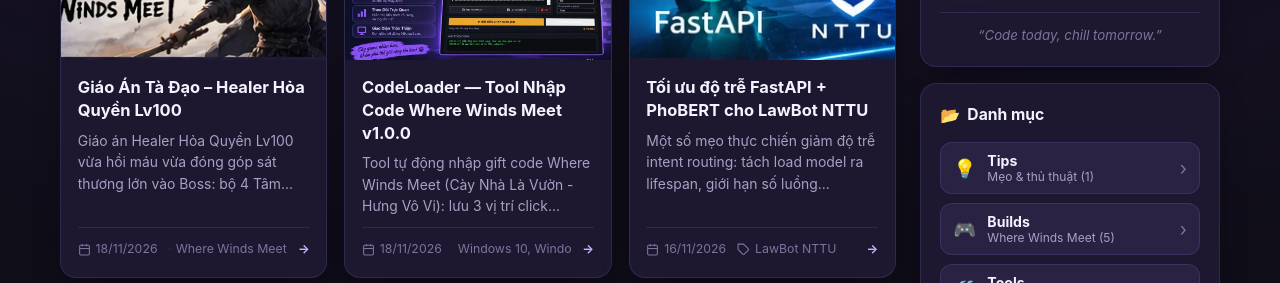
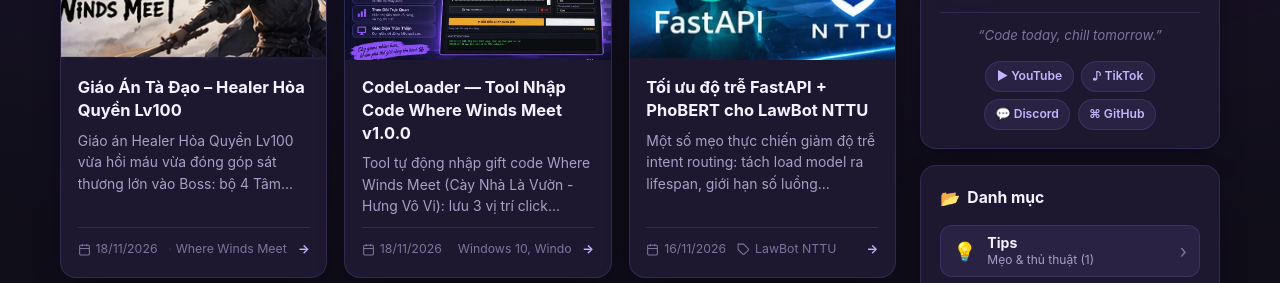
Before and after one commit to Hugz211104/MyBlogs, an Astro site: page / in a window 1280 px wide. Shown: the part 511-794 px from the top of the page. Built offline with nearby package versions, Linux system fonts and the light colour scheme; Astro itself is replaced by a stand-in of ours.

Commit message:
feat: add YouTube and TikTok links to sidebar and footer

```diff
--- a/src/components/Footer.astro
+++ b/src/components/Footer.astro
@@ -28,9 +28,14 @@ const year = new Date().getFullYear();
             <path d="M12 .5C5.65.5.5 5.65.5 12a11.5 11.5 0 0 0 7.86 10.92c.58.1.79-.25.79-.55v-2.16c-3.2.7-3.87-1.36-3.87-1.36-.52-1.33-1.28-1.68-1.28-1.68-1.04-.72.08-.7.08-.7 1.15.08 1.76 1.18 1.76 1.18 1.03 1.76 2.7 1.25 3.36.96.1-.74.4-1.25.73-1.54-2.55-.29-5.24-1.28-5.24-5.69 0-1.26.45-2.29 1.18-3.1-.12-.29-.51-1.46.11-3.05 0 0 .97-.31 3.17 1.18a11 11 0 0 1 5.78 0c2.2-1.49 3.16-1.18 3.16-1.18.63 1.59.24 2.76.12 3.05.74.81 1.18 1.84 1.18 3.1 0 4.42-2.69 5.4-5.26 5.68.42.36.79 1.06.79 2.15v3.18c0 .31.21.66.8.55A11.5 11.5 0 0 0 23.5 12C23.5 5.65 18.35.5 12 .5Z" />
           </svg>
         </a>
-        <a href={SITE.socials.youtube} target="_blank" rel="noopener noreferrer" aria-label="YouTube" class="social-btn">
+        <a href={SITE.socials.youtube} target="_blank" rel="noopener noreferrer" aria-label="YouTube" title="YouTube (@MUSICandANIMEVN)" class="social-btn">
           <svg viewBox="0 0 24 24" width="16" height="16" fill="currentColor">
             <path d="M23 7.2a3 3 0 0 0-2.1-2.1C19 4.6 12 4.6 12 4.6s-7 0-8.9.5A3 3 0 0 0 1 7.2 31 31 0 0 0 .5 12a31 31 0 0 0 .5 4.8 3 3 0 0 0 2.1 2.1c1.9.5 8.9.5 8.9.5s7 0 8.9-.5a3 3 0 0 0 2.1-2.1A31 31 0 0 0 23.5 12 31 31 0 0 0 23 7.2ZM9.7 15.2V8.8l5.8 3.2-5.8 3.2Z" />
+          </svg>
+        </a>
+        <a href={SITE.socials.tiktok} target="_blank" rel="noopener noreferrer" aria-label="TikTok" title="TikTok (@cachephoabruh1)" class="social-btn">
+          <svg viewBox="0 0 24 24" width="16" height="16" fill="currentColor">
+            <path d="M19.59 6.69a4.83 4.83 0 0 1-3.77-4.25V2h-3.45v13.67a2.89 2.89 0 0 1-2.88 2.5 2.89 2.89 0 0 1-2.89-2.89 2.89 2.89 0 0 1 2.89-2.89c.28 0 .54.04.79.1v-3.5a6.37 6.37 0 0 0-.79-.05A6.34 6.34 0 0 0 3.15 15.2a6.34 6.34 0 0 0 6.34 6.34 6.34 6.34 0 0 0 6.34-6.34V8.73a8.2 8.2 0 0 0 4.77 1.52V6.8a4.84 4.84 0 0 1-1.01-.11Z" />
           </svg>
         </a>
         <a href={SITE.socials.discord} target="_blank" rel="noopener noreferrer" aria-label="Discord" class="social-btn">
--- a/src/lib/site.ts
+++ b/src/lib/site.ts
@@ -12,7 +12,8 @@ export const SITE = {
   ogImage: '/og-default.png',
   socials: {
     github: 'https://github.com/Hugz211104/MyBlogs',
-    youtube: 'https://youtube.com',
+    youtube: 'https://www.youtube.com/@MUSICandANIMEVN',
+    tiktok: 'https://www.tiktok.com/@cachephoabruh1',
     discord: 'https://discord.com/invite/KSuF2SVnsg',
     email: 'mailto:nhokhungtg182@gmail.com',
   },
--- a/src/pages/index.astro
+++ b/src/pages/index.astro
@@ -64,6 +64,20 @@ const categoryCounts = {
           <p class="about-text">{SITE.about}</p>
         </div>
         <blockquote class="about-quote">“{SITE.quote}”</blockquote>
+        <div class="about-socials">
+          <a href={SITE.socials.youtube} target="_blank" rel="noopener noreferrer" class="about-social-pill">
+            ▶ YouTube
+          </a>
+          <a href={SITE.socials.tiktok} target="_blank" rel="noopener noreferrer" class="about-social-pill">
+            ♪ TikTok
+          </a>
+          <a href={SITE.socials.discord} target="_blank" rel="noopener noreferrer" class="about-social-pill">
+            💬 Discord
+          </a>
+          <a href={SITE.socials.github} target="_blank" rel="noopener noreferrer" class="about-social-pill">
+            ⌘ GitHub
+          </a>
+        </div>
       </section>
 
       <!-- Categories -->
@@ -258,6 +272,33 @@ const categoryCounts = {
     text-align: center;
   }
 
+  .about-socials {
+    display: flex;
+    flex-wrap: wrap;
+    justify-content: center;
+    gap: 0.45rem;
+    margin-top: 0.85rem;
+  }
+
+  .about-social-pill {
+    display: inline-flex;
+    align-items: center;
+    gap: 0.25rem;
+    padding: 0.28rem 0.65rem;
+    border-radius: 999px;
+    font-size: 0.76rem;
+    font-weight: 600;
+    background: var(--bg-pill);
+    border: 1px solid var(--border);
+    color: var(--accent-text);
+    transition: border-color 0.16s ease, background-color 0.16s ease;
+  }
+
+  .about-social-pill:hover {
+    border-color: var(--border-strong);
+    background: var(--accent-soft);
+  }
+
   .cat-list {
     display: flex;
     flex-direction: column;
```
